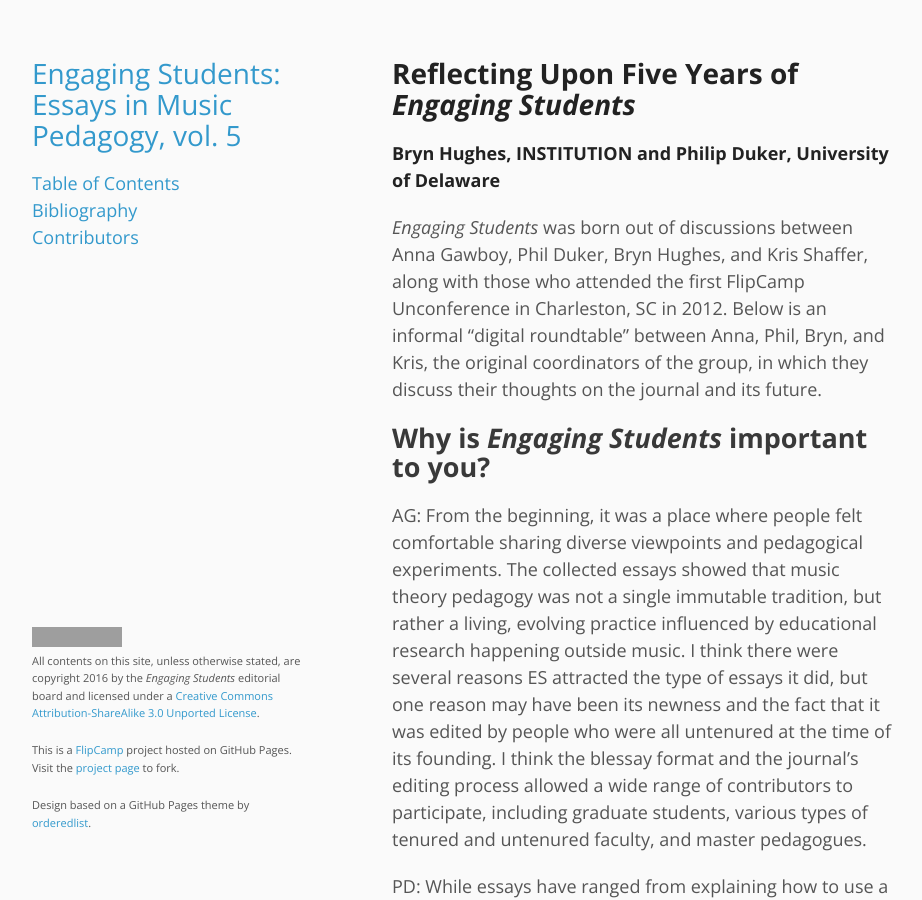
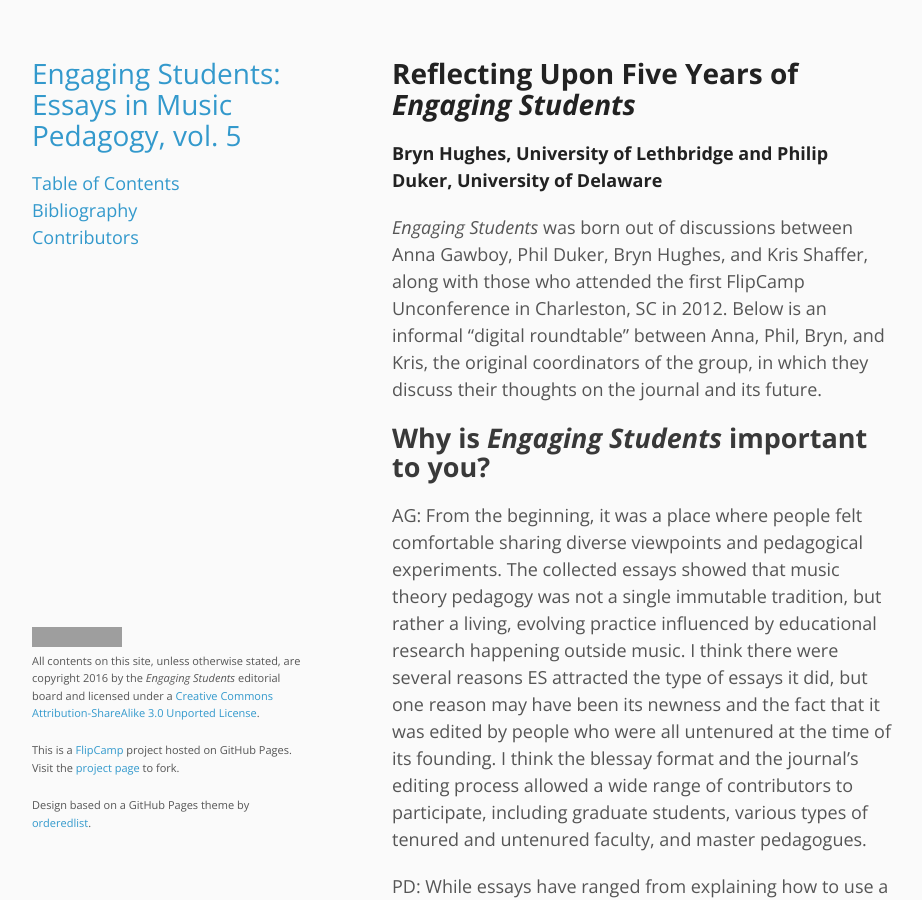
Before and after one commit to flipcamp/engagingstudents5, a Jekyll site: the page built from essays/hughes_duker.md, in a window 1280 px wide and 900 px high. Shown: the whole window, without its empty margins (178-1100 px from the left). Built offline with Jekyll 4.4.1, drawn with Linux system fonts in a browser that asks for light colours; grey boxes are pictures that could not be loaded.

Commit message:
bryn inst

```diff
--- a/essays/hughes_duker.md
+++ b/essays/hughes_duker.md
@@ -1,7 +1,7 @@
 ---
 layout: post
 title: "Reflecting Upon Five Years of *Engaging Students*"
-author: Bryn Hughes, INSTITUTION and Philip Duker, University of Delaware
+author: Bryn Hughes, University of Lethbridge and Philip Duker, University of Delaware
 ---
 
 {{ page.title }}
```
